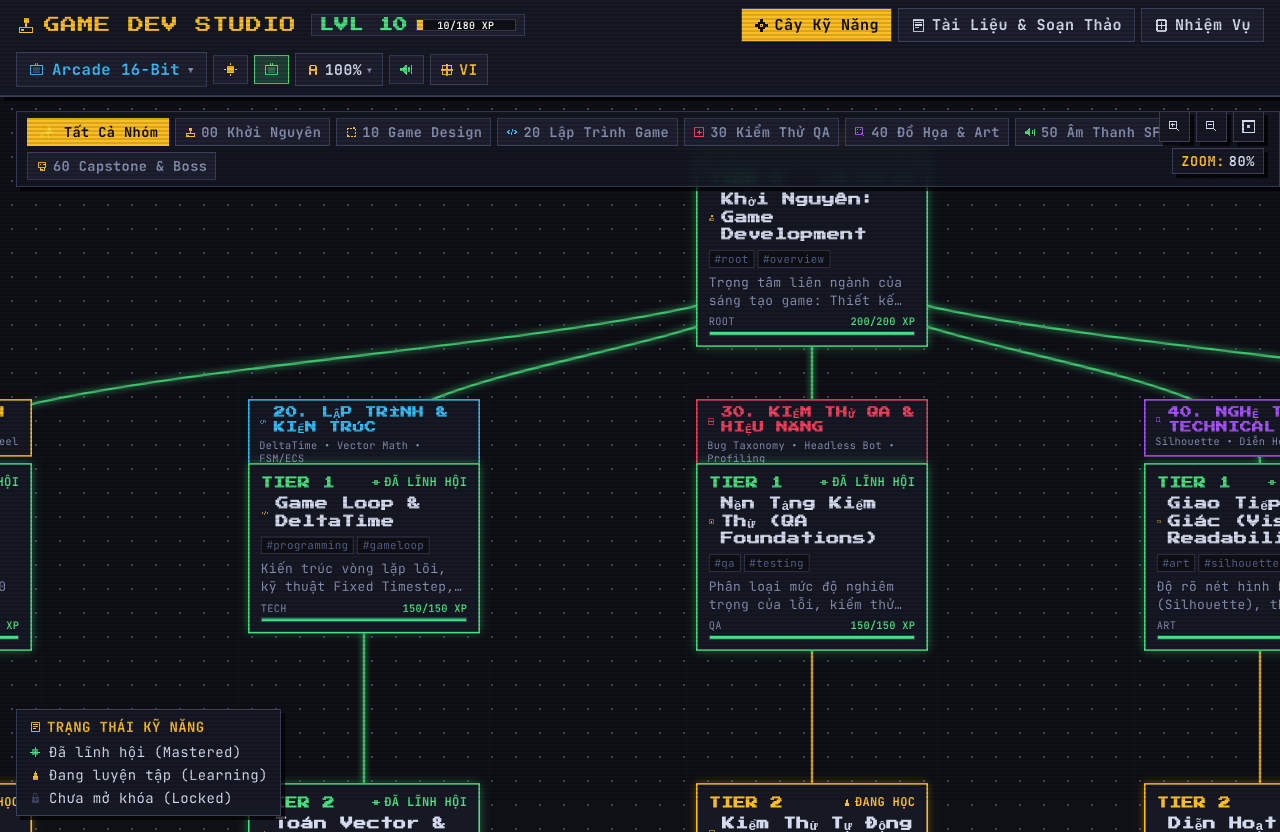
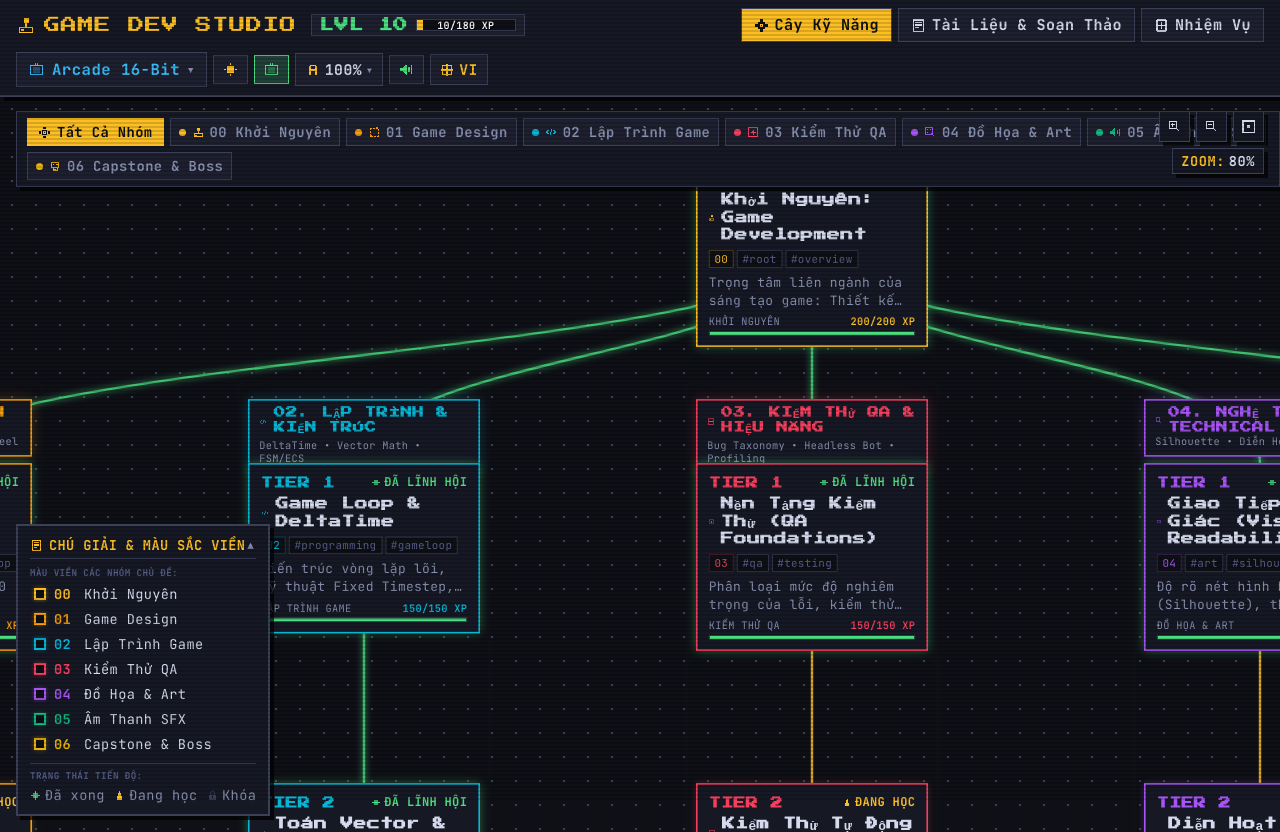
Before and after one commit to Justaguy666/game-dev, a React (Vite) app: page / in a window 1280 px wide. Built offline with nearby package versions, Linux system fonts and the light colour scheme.

Commit message:
feat: adopt 0X numbering, unified active tab styling, domain-colored card borders, and comprehensive legend table

```diff
--- a/src/components/SkillTreeView.tsx
+++ b/src/components/SkillTreeView.tsx
@@ -2,7 +2,7 @@ import React, { useState, useRef, useEffect, useCallback } from 'react';
 import { SkillNode, Language, ThemeId } from '../types';
 import { ThemedIcon, IconName } from './ThemedIcon';
 import { sound } from '../soundEngine';
-import { GAME_DEV_DOMAINS, GameDevDomain, DomainId } from '../data/categories';
+import { GAME_DEV_DOMAINS, getDomainForCategory, DomainId } from '../data/categories';
 
 interface SkillTreeViewProps {
   skills: SkillNode[];
@@ -24,12 +24,13 @@ export const SkillTreeView: React.FC<SkillTreeViewProps> = ({
   const [isDragging, setIsDragging] = useState(false);
   const [dragStart, setDragStart] = useState({ x: 0, y: 0 });
   const [selectedDomain, setSelectedDomain] = useState<DomainId | 'all'>('all');
+  const [isLegendExpanded, setIsLegendExpanded] = useState(true);
 
   // Pan interaction
   const handleMouseDown = (e: React.MouseEvent) => {
     // Only drag with left mouse button if not clicking interactive elements
     if (e.button !== 0) return;
-    if ((e.target as HTMLElement).closest('.node-card, .domain-banner, button, input')) return;
+    if ((e.target as HTMLElement).closest('.node-card, .domain-banner, .legend-box, button, input')) return;
     setIsDragging(true);
     setDragStart({ x: e.clientX - pan.x, y: e.clientY - pan.y });
   };
@@ -123,52 +124,52 @@ export const SkillTreeView: React.FC<SkillTreeViewProps> = ({
   const pillarBanners = [
     {
       domainId: 'design' as DomainId,
-      code: '10',
-      title: { vi: '10. GAME DESIGN & CƠ CHẾ', en: '10. GAME DESIGN & SYSTEMS' },
+      code: '01',
+      title: { vi: '01. GAME DESIGN & CƠ CHẾ', en: '01. GAME DESIGN & SYSTEMS' },
       subtitle: { vi: 'Core Loop • Cân Bằng • Game Feel', en: 'Core Loop • Systems Balance • Juice' },
       x: 100,
       y: 340,
-      color: 'var(--accent-gold)',
+      color: '#f59e0b',
       icon: 'design' as IconName
     },
     {
       domainId: 'tech' as DomainId,
-      code: '20',
-      title: { vi: '20. LẬP TRÌNH & KIẾN TRÚC', en: '20. TECH & ARCHITECTURE' },
+      code: '02',
+      title: { vi: '02. LẬP TRÌNH & KIẾN TRÚC', en: '02. TECH & ARCHITECTURE' },
       subtitle: { vi: 'DeltaTime • Vector Math • FSM/ECS', en: 'DeltaTime • 2D Math • FSM/ECS • AI' },
       x: 660,
       y: 340,
-      color: 'var(--accent-cyan)',
+      color: '#06b6d4',
       icon: 'code' as IconName
     },
     {
       domainId: 'qa' as DomainId,
-      code: '30',
-      title: { vi: '30. KIỂM THỬ QA & HIỆU NĂNG', en: '30. QA & PERFORMANCE' },
+      code: '03',
+      title: { vi: '03. KIỂM THỬ QA & HIỆU NĂNG', en: '03. QA & PERFORMANCE' },
       subtitle: { vi: 'Bug Taxonomy • Headless Bot • Profiling', en: 'Bug Taxonomy • Headless Bot • Profiling' },
       x: 1220,
       y: 340,
-      color: 'var(--accent-red)',
+      color: '#f43f5e',
       icon: 'qa' as IconName
     },
     {
       domainId: 'art' as DomainId,
-      code: '40',
-      title: { vi: '40. NGHỆ THUẬT & TECHNICAL ART', en: '40. ART & TECHNICAL VISUALS' },
+      code: '04',
+      title: { vi: '04. NGHỆ THUẬT & TECHNICAL ART', en: '04. ART & TECHNICAL VISUALS' },
       subtitle: { vi: 'Silhouette • Diễn Hoạt • Shaders', en: 'Silhouette • Animation • Shaders • UI' },
       x: 1780,
       y: 340,
-      color: 'var(--accent-purple)',
+      color: '#a855f7',
       icon: 'art' as IconName
     },
     {
       domainId: 'audio' as DomainId,
-      code: '50',
-      title: { vi: '50. ÂM THANH & SOUND DESIGN', en: '50. AUDIO & SOUND DESIGN' },
+      code: '05',
+      title: { vi: '05. ÂM THANH & SOUND DESIGN', en: '05. AUDIO & SOUND DESIGN' },
       subtitle: { vi: 'Ký Hiệu Học • Adaptive SFX • 3D Spatial', en: 'Semiotics • Adaptive Audio • 3D Spatial' },
       x: 2340,
       y: 340,
-      color: 'var(--accent-green)',
+      color: '#10b981',
       icon: 'volume' as IconName
     }
   ];
@@ -208,7 +209,7 @@ export const SkillTreeView: React.FC<SkillTreeViewProps> = ({
         backgroundSize: '24px 24px'
       }}>
 
-      {/* Top Floating Domain Filter Bar */}
+      {/* Top Floating Domain Filter Bar (Unified Active Color, Zero Emojis) */}
       <div style={{
         position: 'absolute',
         top: '14px',
@@ -217,31 +218,38 @@ export const SkillTreeView: React.FC<SkillTreeViewProps> = ({
         flexWrap: 'wrap',
         gap: '6px',
         zIndex: 50,
-        backgroundColor: 'rgba(var(--bg-surface-rgb, 20, 24, 36), 0.85)',
-        backdropFilter: 'blur(6px)',
+        backgroundColor: 'var(--bg-surface)',
         padding: '6px 10px',
         border: '1px solid var(--border-color)',
         boxShadow: 'var(--card-shadow)'
       }}>
+        {/* All Domains Tab */}
         <button
           onClick={() => handleSelectDomain('all')}
           style={{
             padding: '4px 10px',
             fontFamily: 'var(--font-mono)',
-            fontSize: '0.74em',
-            fontWeight: 800,
+            fontSize: '0.75em',
+            fontWeight: selectedDomain === 'all' ? 800 : 700,
             cursor: 'pointer',
             backgroundColor: selectedDomain === 'all' ? 'var(--accent-gold)' : 'var(--bg-card)',
-            color: selectedDomain === 'all' ? '#111' : 'var(--text-main)',
+            color: selectedDomain === 'all' ? '#111' : 'var(--text-muted)',
             border: `1px solid ${selectedDomain === 'all' ? 'var(--accent-gold)' : 'var(--border-color)'}`,
             display: 'flex',
             alignItems: 'center',
-            gap: '5px',
+            gap: '6px',
             transition: 'all 0.12s ease'
           }}>
-          <span>{lang === 'vi' ? '✨ Tất Cả Nhóm' : '✨ All Domains'}</span>
+          <ThemedIcon
+            name="tree"
+            theme={currentTheme}
+            size={13}
+            color={selectedDomain === 'all' ? '#111' : 'var(--accent-gold)'}
+          />
+          <span>{lang === 'vi' ? 'Tất Cả Nhóm' : 'All Domains'}</span>
         </button>
 
+        {/* Individual Domain Tabs (Unified Active Gold Color) */}
         {GAME_DEV_DOMAINS.map(domain => {
           const isSelected = selectedDomain === domain.id;
           return (
@@ -251,18 +259,30 @@ export const SkillTreeView: React.FC<SkillTreeViewProps> = ({
               style={{
                 padding: '4px 8px',
                 fontFamily: 'var(--font-mono)',
-                fontSize: '0.74em',
-                fontWeight: 700,
+                fontSize: '0.75em',
+                fontWeight: isSelected ? 800 : 700,
                 cursor: 'pointer',
-                backgroundColor: isSelected ? domain.colorVar : 'var(--bg-card)',
+                backgroundColor: isSelected ? 'var(--accent-gold)' : 'var(--bg-card)',
                 color: isSelected ? '#111' : 'var(--text-muted)',
-                border: `1px solid ${isSelected ? domain.colorVar : 'var(--border-color)'}`,
+                border: `1px solid ${isSelected ? 'var(--accent-gold)' : 'var(--border-color)'}`,
                 display: 'flex',
                 alignItems: 'center',
-                gap: '5px',
+                gap: '6px',
                 transition: 'all 0.12s ease'
               }}>
-              <ThemedIcon name={domain.iconName} theme={currentTheme} size={12} color={isSelected ? '#111' : domain.colorVar} />
+              <span style={{
+                display: 'inline-block',
+                width: '7px',
+                height: '7px',
+                borderRadius: '50%',
+                backgroundColor: isSelected ? '#111' : domain.accentHex
+              }} />
+              <ThemedIcon
+                name={domain.iconName}
+                theme={currentTheme}
+                size={12}
+                color={isSelected ? '#111' : domain.accentHex}
+              />
               <span>{domain.code} {domain.shortName[lang]}</span>
             </button>
           );
@@ -348,45 +368,128 @@ export const SkillTreeView: React.FC<SkillTreeViewProps> = ({
         </div>
       </div>
 
-      {/* Legend Overlay */}
-      <div style={{
+      {/* Comprehensive Legend Table / Panel (Màu Border & Trạng Thái) */}
+      <div
+        className="legend-box"
+        style={{
           position: 'absolute',
           bottom: '16px',
           left: '16px',
           backgroundColor: 'var(--bg-surface)',
-        border: '1px solid var(--border-color)',
-        padding: '8px 12px',
+          border: '2px solid var(--border-color)',
+          padding: '10px 12px',
           display: 'flex',
           flexDirection: 'column',
-        gap: '5px',
-        fontSize: '0.76em',
+          gap: '8px',
+          fontSize: '0.74em',
           fontFamily: 'var(--font-mono)',
           zIndex: 50,
-        boxShadow: 'var(--card-shadow)'
+          boxShadow: 'var(--card-shadow)',
+          maxWidth: '310px'
+        }}>
+        {/* Legend Header & Collapse Toggle */}
+        <div style={{
+          display: 'flex',
+          justifyContent: 'space-between',
+          alignItems: 'center',
+          borderBottom: '1px solid var(--border-color)',
+          paddingBottom: '4px'
         }}>
           <div style={{
             fontWeight: 800,
             color: 'var(--accent-gold)',
-          marginBottom: '2px',
             display: 'flex',
             alignItems: 'center',
             gap: '6px'
           }}>
-          <ThemedIcon name="docs" theme={currentTheme} size={12} color="var(--accent-gold)" />
-          <span>{lang === 'vi' ? 'TRẠNG THÁI KỸ NĂNG' : 'SKILL TREE LEGEND'}</span>
+            <ThemedIcon name="docs" theme={currentTheme} size={13} color="var(--accent-gold)" />
+            <span>{lang === 'vi' ? 'CHÚ GIẢI & MÀU SẮC VIỀN' : 'LEGEND & BORDER COLORS'}</span>
           </div>
-        <div style={{ display: 'flex', alignItems: 'center', gap: '8px' }}>
-          <ThemedIcon name="mastered" theme={currentTheme} size={12} color="var(--accent-green)" />
-          <span>{lang === 'vi' ? 'Đã lĩnh hội (Mastered)' : 'Mastered'}</span>
+
+          <button
+            onClick={() => setIsLegendExpanded(!isLegendExpanded)}
+            title={isLegendExpanded ? 'Thu gọn' : 'Mở rộng'}
+            style={{
+              background: 'none',
+              border: 'none',
+              color: 'var(--text-muted)',
+              cursor: 'pointer',
+              fontSize: '11px',
+              padding: '0 2px'
+            }}>
+            {isLegendExpanded ? '▲' : '▼'}
+          </button>
         </div>
-        <div style={{ display: 'flex', alignItems: 'center', gap: '8px' }}>
-          <ThemedIcon name="learning" theme={currentTheme} size={12} color="var(--accent-gold)" />
-          <span>{lang === 'vi' ? 'Đang luyện tập (Learning)' : 'In Training'}</span>
+
+        {isLegendExpanded && (
+          <>
+            {/* Section A: Domain Border Colors */}
+            <div style={{ display: 'flex', flexDirection: 'column', gap: '4px' }}>
+              <div style={{ fontSize: '0.68em', color: 'var(--text-dim)', fontWeight: 800, letterSpacing: '0.04em' }}>
+                {lang === 'vi' ? 'MÀU VIỀN CÁC NHÓM CHỦ ĐỀ:' : 'CARD BORDER BY DOMAIN:'}
               </div>
-        <div style={{ display: 'flex', alignItems: 'center', gap: '8px' }}>
-          <ThemedIcon name="locked" theme={currentTheme} size={12} color="var(--border-color)" />
-          <span>{lang === 'vi' ? 'Chưa mở khóa (Locked)' : 'Locked'}</span>
+              <div style={{ display: 'flex', flexDirection: 'column', gap: '3px' }}>
+                {GAME_DEV_DOMAINS.map(d => (
+                  <div
+                    key={d.id}
+                    onClick={() => handleSelectDomain(d.id)}
+                    style={{
+                      display: 'flex',
+                      alignItems: 'center',
+                      gap: '8px',
+                      cursor: 'pointer',
+                      padding: '2px 4px',
+                      backgroundColor: selectedDomain === d.id ? 'var(--bg-card)' : 'transparent',
+                      borderRadius: '2px',
+                      transition: 'background 0.1s ease'
+                    }}>
+                    <span style={{
+                      display: 'inline-block',
+                      width: '12px',
+                      height: '12px',
+                      border: `2px solid ${d.accentHex}`,
+                      backgroundColor: 'var(--bg-app)',
+                      boxShadow: `0 0 4px ${d.accentHex}66`
+                    }} />
+                    <span style={{ fontWeight: 800, color: d.accentHex, width: '22px' }}>
+                      {d.code}
+                    </span>
+                    <span style={{ color: 'var(--text-main)', flex: 1 }}>
+                      {d.shortName[lang]}
+                    </span>
                   </div>
+                ))}
+              </div>
+            </div>
+
+            {/* Section B: Progress Status */}
+            <div style={{
+              display: 'flex',
+              flexDirection: 'column',
+              gap: '4px',
+              borderTop: '1px solid var(--border-color)',
+              paddingTop: '6px'
+            }}>
+              <div style={{ fontSize: '0.68em', color: 'var(--text-dim)', fontWeight: 800, letterSpacing: '0.04em' }}>
+                {lang === 'vi' ? 'TRẠNG THÁI TIẾN ĐỘ:' : 'PROGRESS STATUS:'}
+              </div>
+              <div style={{ display: 'flex', justifyContent: 'space-between', gap: '6px' }}>
+                <span style={{ display: 'flex', alignItems: 'center', gap: '4px' }}>
+                  <ThemedIcon name="mastered" theme={currentTheme} size={11} color="var(--accent-green)" />
+                  <span style={{ color: 'var(--text-muted)' }}>{lang === 'vi' ? 'Đã xong' : 'Mastered'}</span>
+                </span>
+                <span style={{ display: 'flex', alignItems: 'center', gap: '4px' }}>
+                  <ThemedIcon name="learning" theme={currentTheme} size={11} color="var(--accent-gold)" />
+                  <span style={{ color: 'var(--text-muted)' }}>{lang === 'vi' ? 'Đang học' : 'Learning'}</span>
+                </span>
+                <span style={{ display: 'flex', alignItems: 'center', gap: '4px' }}>
+                  <ThemedIcon name="locked" theme={currentTheme} size={11} color="var(--border-color)" />
+                  <span style={{ color: 'var(--text-muted)' }}>{lang === 'vi' ? 'Khóa' : 'Locked'}</span>
+                </span>
+              </div>
+            </div>
+          </>
+        )}
       </div>
 
       {/* SVG Canvas World */}
@@ -487,7 +590,7 @@ export const SkillTreeView: React.FC<SkillTreeViewProps> = ({
                 border: `2px solid ${p.color}`,
                 padding: '8px 12px',
                 boxShadow: isFocused ? `0 0 14px ${p.color}44` : 'none',
-                opacity: isFocused ? 1 : 0.4,
+                opacity: isFocused ? 1 : 0.35,
                 cursor: 'pointer',
                 transition: 'all 0.2s ease',
                 userSelect: 'none'
@@ -515,24 +618,24 @@ export const SkillTreeView: React.FC<SkillTreeViewProps> = ({
           );
         })}
 
-        {/* Node Cards */}
+        {/* Node Cards (Domain Color shown on BORDER) */}
         {skills.map(skill => {
           const isMastered = skill.status === 'mastered';
           const isLearning = skill.status === 'learning';
           const isLocked = skill.status === 'locked';
 
-          const borderColor = isMastered
-            ? 'var(--accent-green)'
-            : (isLearning ? 'var(--accent-gold)' : 'var(--border-color)');
+          // Domain defines the card border color
+          const domain = getDomainForCategory(skill.category);
+          const domainBorderColor = domain.accentHex;
 
           const isDomainMatch = selectedDomain === 'all' ||
                                 selectedDomain === skill.category ||
                                 (selectedDomain === 'boss' && (skill.category === 'boss' || skill.category === 'production')) ||
                                 (skill.category === 'root');
 
-          const glow = isDomainMatch && isMastered
-            ? '0 0 12px rgba(74, 222, 128, 0.4)'
-            : (isDomainMatch && isLearning ? '0 0 10px rgba(251, 191, 36, 0.35)' : 'none');
+          const glow = isDomainMatch
+            ? (isMastered ? `0 0 12px rgba(74, 222, 128, 0.4)` : `0 0 8px ${domainBorderColor}44`)
+            : 'none';
 
           return (
             <div
@@ -547,7 +650,7 @@ export const SkillTreeView: React.FC<SkillTreeViewProps> = ({
                 position: 'absolute',
                 left: `${skill.x}px`,
                 top: `${skill.y}px`,
-                border: `2px solid ${borderColor}`,
+                border: `2px solid ${domainBorderColor}`,
                 boxShadow: glow,
                 opacity: isDomainMatch ? 1 : 0.22,
                 transition: 'opacity 0.2s ease, transform 0.15s ease, box-shadow 0.15s ease'
@@ -558,7 +661,7 @@ export const SkillTreeView: React.FC<SkillTreeViewProps> = ({
                 <span className="node-card-badge" style={{
                   fontWeight: 800,
                   fontFamily: 'var(--font-display)',
-                  color: isMastered ? 'var(--accent-green)' : (isLearning ? 'var(--accent-gold)' : 'var(--text-dim)')
+                  color: domainBorderColor
                 }}>
                   TIER {skill.tier}
                 </span>
@@ -568,7 +671,7 @@ export const SkillTreeView: React.FC<SkillTreeViewProps> = ({
                   display: 'flex',
                   alignItems: 'center',
                   gap: '4px',
-                  color: borderColor
+                  color: isMastered ? 'var(--accent-green)' : (isLearning ? 'var(--accent-gold)' : 'var(--text-dim)')
                 }}>
                   {isMastered && <ThemedIcon name="mastered" theme={currentTheme} size={12} color="var(--accent-green)" />}
                   {isLearning && <ThemedIcon name="learning" theme={currentTheme} size={12} color="var(--accent-gold)" />}
@@ -579,12 +682,15 @@ export const SkillTreeView: React.FC<SkillTreeViewProps> = ({
 
               {/* Title with Category Icon */}
               <h3 className="node-card-title">
-                <ThemedIcon name={getCategoryIcon(skill.category)} theme={currentTheme} size={15} color="var(--accent-gold)" />
+                <ThemedIcon name={getCategoryIcon(skill.category)} theme={currentTheme} size={15} color={domainBorderColor} />
                 <span>{skill.title[lang]}</span>
               </h3>
 
               {/* Tags */}
               <div style={{ display: 'flex', gap: '4px', flexWrap: 'wrap' }}>
+                <span className="node-card-tag" style={{ color: domainBorderColor, borderColor: `${domainBorderColor}55` }}>
+                  {domain.code}
+                </span>
                 {skill.tags.slice(0, 2).map(tag => (
                   <span key={tag} className="node-card-tag">#{tag}</span>
                 ))}
@@ -605,8 +711,8 @@ export const SkillTreeView: React.FC<SkillTreeViewProps> = ({
                   color: 'var(--text-muted)',
                   marginBottom: '3px'
                 }}>
-                  <span>{skill.category.toUpperCase()}</span>
-                  <span style={{ fontWeight: 700, color: borderColor }}>
+                  <span>{domain.shortName[lang].toUpperCase()}</span>
+                  <span style={{ fontWeight: 700, color: domainBorderColor }}>
                     {skill.exp}/{skill.maxExp} XP
                   </span>
                 </div>
@@ -620,7 +726,7 @@ export const SkillTreeView: React.FC<SkillTreeViewProps> = ({
                   <div style={{
                     width: `${(skill.exp / skill.maxExp) * 100}%`,
                     height: '100%',
-                    backgroundColor: borderColor,
+                    backgroundColor: isMastered ? 'var(--accent-green)' : domainBorderColor,
                     transition: 'width 0.3s ease'
                   }} />
                 </div>
--- a/src/data/categories.ts
+++ b/src/data/categories.ts
@@ -5,7 +5,8 @@ export type DomainId = 'root' | 'design' | 'tech' | 'qa' | 'art' | 'audio' | 'pr
 
 export interface GameDevDomain {
   id: DomainId;
-  code: string;
+  code: string; // "00", "01", "02", "03", "04", "05", "06"
+  roman: string; // "00", "I", "II", "III", "IV", "V", "VI"
   name: LocalizedText;
   shortName: LocalizedText;
   description: LocalizedText;
@@ -19,6 +20,7 @@ export const GAME_DEV_DOMAINS: GameDevDomain[] = [
   {
     id: 'root',
     code: '00',
+    roman: '00',
     name: {
       vi: '00. Khởi Nguyên: Nền Tảng Game Dev',
       en: '00. Foundations & Methodology'
@@ -38,10 +40,11 @@ export const GAME_DEV_DOMAINS: GameDevDomain[] = [
   },
   {
     id: 'design',
-    code: '10',
+    code: '01',
+    roman: 'I',
     name: {
-      vi: '10. Thiết Kế Cơ Chế & Trải Nghiệm (Game Design)',
-      en: '10. Game Design & Systems'
+      vi: '01. Thiết Kế Cơ Chế & Trải Nghiệm (Game Design)',
+      en: '01. Game Design & Systems'
     },
     shortName: {
       vi: 'Game Design',
@@ -52,16 +55,17 @@ export const GAME_DEV_DOMAINS: GameDevDomain[] = [
       en: 'MDA framework, 30s Core Loop, systems economy, and visceral Game Feel.'
     },
     iconName: 'design',
-    colorVar: 'var(--accent-gold)',
+    colorVar: '#f59e0b', // Amber
     accentHex: '#f59e0b',
     columnX: 100
   },
   {
     id: 'tech',
-    code: '20',
+    code: '02',
+    roman: 'II',
     name: {
-      vi: '20. Kỹ Thuật Lập Trình & Kiến Trúc (Tech & Architecture)',
-      en: '20. Engineering & Architecture'
+      vi: '02. Kỹ Thuật Lập Trình & Kiến Trúc (Tech & Architecture)',
+      en: '02. Engineering & Architecture'
     },
     shortName: {
       vi: 'Lập Trình Game',
@@ -72,16 +76,17 @@ export const GAME_DEV_DOMAINS: GameDevDomain[] = [
       en: 'DeltaTime loops, 2D kinematics math, FSM/ECS patterns, and Game AI.'
     },
     iconName: 'code',
-    colorVar: 'var(--accent-cyan)',
+    colorVar: '#06b6d4', // Cyan
     accentHex: '#06b6d4',
     columnX: 660
   },
   {
     id: 'qa',
-    code: '30',
+    code: '03',
+    roman: 'III',
     name: {
-      vi: '30. Kiểm Thử, QA & Hiệu Năng (QA & Testing)',
-      en: '30. QA, Testing & Profiling'
+      vi: '03. Kiểm Thử, QA & Hiệu Năng (QA & Testing)',
+      en: '03. QA, Testing & Profiling'
     },
     shortName: {
       vi: 'Kiểm Thử QA',
@@ -92,16 +97,17 @@ export const GAME_DEV_DOMAINS: GameDevDomain[] = [
       en: 'Bug taxonomy, headless simulation bots, CPU/GPU profiling, and playtesting.'
     },
     iconName: 'qa',
-    colorVar: 'var(--accent-red)',
+    colorVar: '#f43f5e', // Rose / Red
     accentHex: '#f43f5e',
     columnX: 1220
   },
   {
     id: 'art',
-    code: '40',
+    code: '04',
+    roman: 'IV',
     name: {
-      vi: '40. Nghệ Thuật Thị Giác & Shader (Art & Visuals)',
-      en: '40. Visual Arts & Technical Art'
+      vi: '04. Nghệ Thuật Thị Giác & Shader (Art & Visuals)',
+      en: '04. Visual Arts & Technical Art'
     },
     shortName: {
       vi: 'Đồ Họa & Art',
@@ -112,16 +118,17 @@ export const GAME_DEV_DOMAINS: GameDevDomain[] = [
       en: 'Silhouette hierarchy, interactive animation dynamics, and shaders.'
     },
     iconName: 'art',
-    colorVar: 'var(--accent-purple)',
+    colorVar: '#a855f7', // Purple
     accentHex: '#a855f7',
     columnX: 1780
   },
   {
     id: 'audio',
-    code: '50',
+    code: '05',
+    roman: 'V',
     name: {
-      vi: '50. Âm Thanh & Thiết Kế Tiếng Động (Audio & SFX)',
-      en: '50. Audio & Sound Design'
+      vi: '05. Âm Thanh & Thiết Kế Tiếng Động (Audio & SFX)',
+      en: '05. Audio & Sound Design'
     },
     shortName: {
       vi: 'Âm Thanh SFX',
@@ -132,16 +139,17 @@ export const GAME_DEV_DOMAINS: GameDevDomain[] = [
       en: 'Sound semiotics, procedural adaptive sound systems, and 3D spatial audio.'
     },
     iconName: 'volume',
-    colorVar: 'var(--accent-green)',
+    colorVar: '#10b981', // Emerald / Green
     accentHex: '#10b981',
     columnX: 2340
   },
   {
     id: 'boss',
-    code: '60',
+    code: '06',
+    roman: 'VI',
     name: {
-      vi: '60. Đỉnh Cao Trận Đấu & Sản Xuất (Boss & Capstone)',
-      en: '60. Capstone & Production'
+      vi: '06. Đỉnh Cao Trận Đấu & Sản Xuất (Boss & Capstone)',
+      en: '06. Capstone & Production'
     },
     shortName: {
       vi: 'Capstone & Boss',
@@ -152,7 +160,7 @@ export const GAME_DEV_DOMAINS: GameDevDomain[] = [
       en: 'Multi-phase boss fight state machines, production scope, and release polish.'
     },
     iconName: 'boss',
-    colorVar: 'var(--accent-gold)',
+    colorVar: '#eab308', // Gold / Orange
     accentHex: '#eab308',
     columnX: 940 // Center between tech and qa
   }
```
Also changed, not shown: src/components/DocumentReaderView.tsx (+11 -4 lines). Lines whose indentation alone changed are shown as unchanged.
